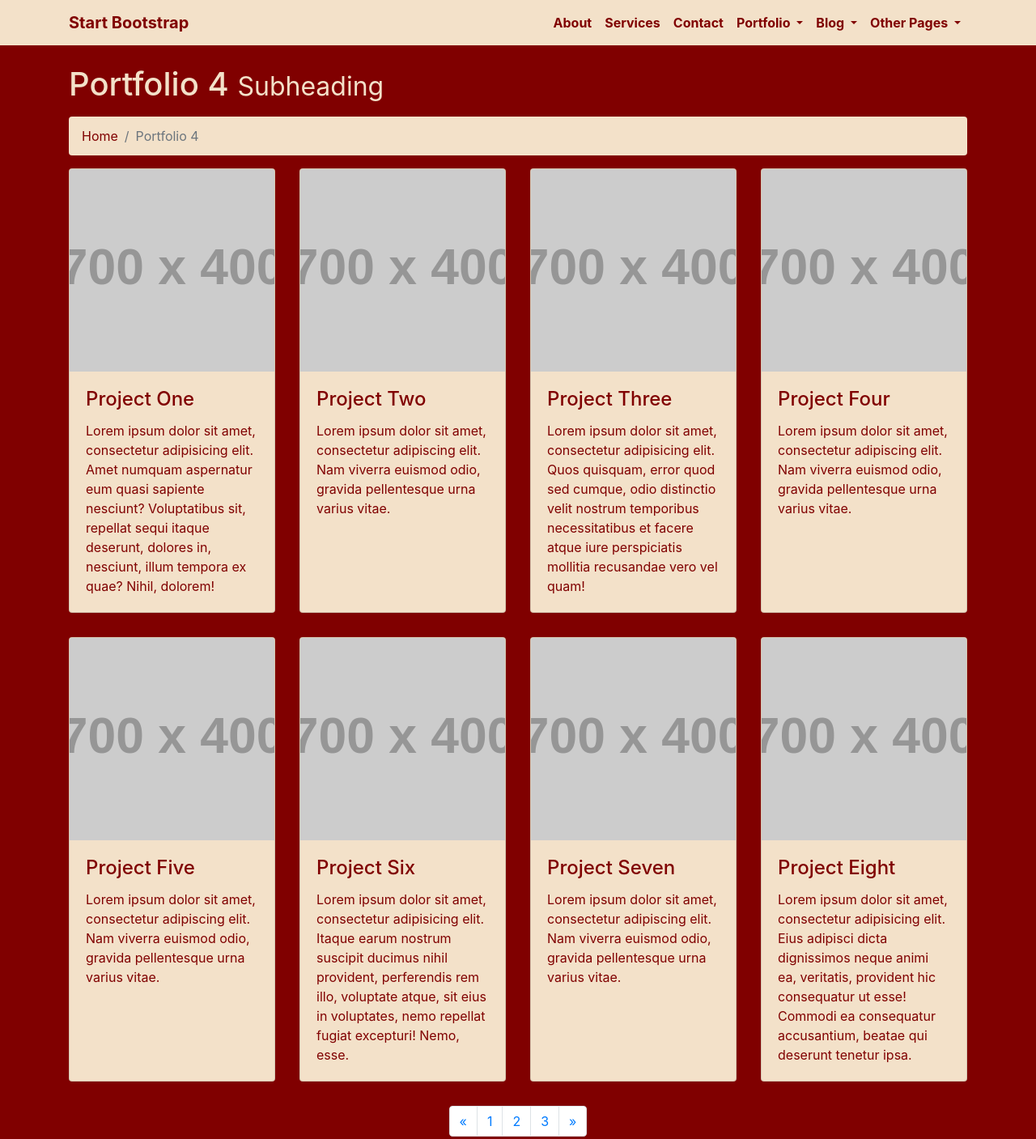
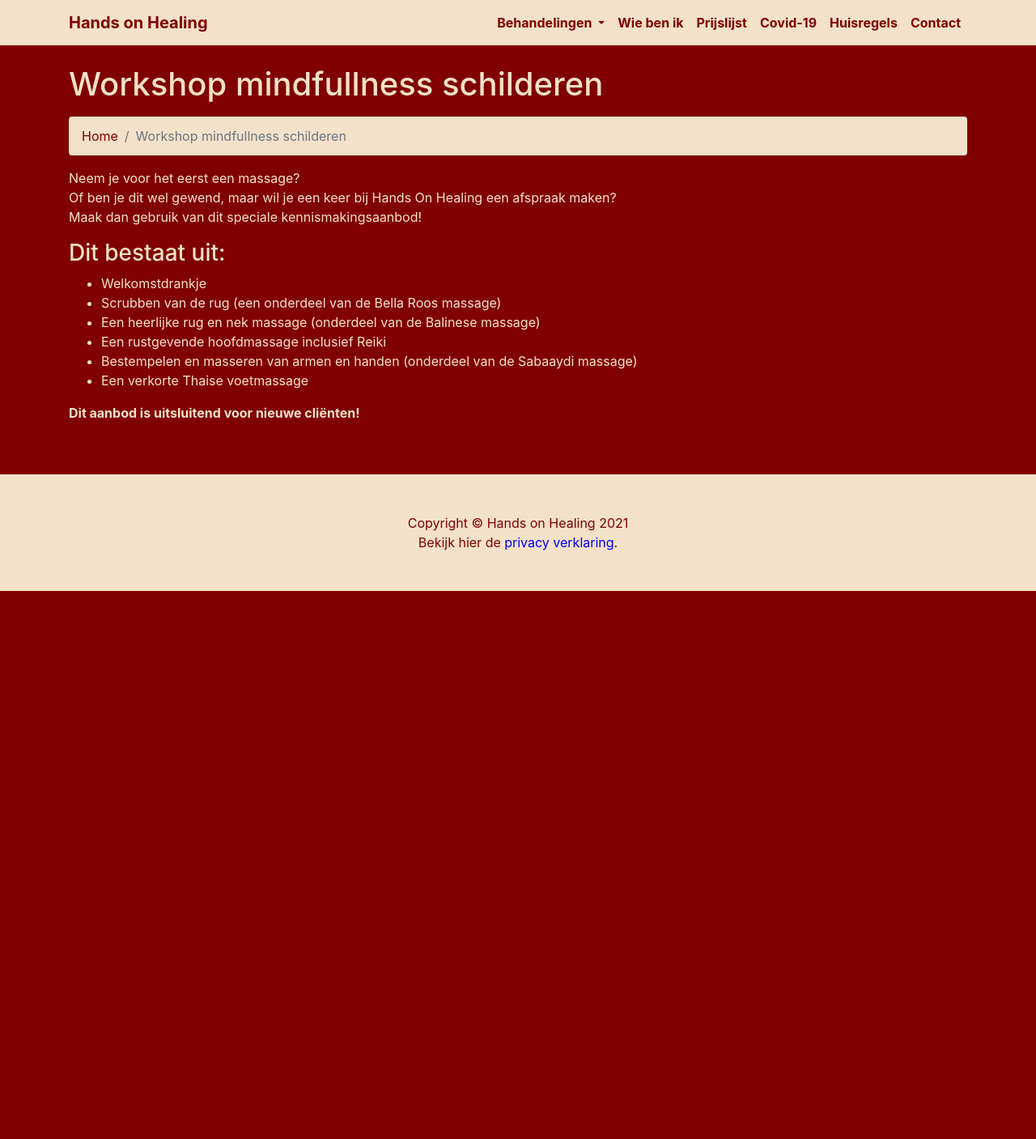
Before and after one commit to MarijnOomens/Handsonhealing, a plain HTML site: page workshop-mindfullness-schilderen.html in a window 1280 px wide. Shown: the top 1407 px of the page at 81% size. After the commit the page ends 800 px from the top, so only its background shows below. Drawn offline with Linux system fonts and the light colour scheme.

Commit message:
seizonsaanbiedingen

```diff
--- a/workshop-mindfullness-schilderen.html
+++ b/workshop-mindfullness-schilderen.html
@@ -8,7 +8,7 @@
   <meta name="description" content="">
   <meta name="author" content="">
 
-  <title>Hands on Healing - Workshop mindfullness schilderen</title>
+  <title>Hands on Healing - Workshop minfullness schilderen</title>
 
   <!-- Bootstrap core CSS -->
   <link href="vendor/bootstrap/css/bootstrap.min.css" rel="stylesheet">
@@ -20,57 +20,45 @@
 
 <body>
 
-  <!-- Navigation -->
     <nav class="navbar fixed-top navbar-expand-lg navbar-dark bg-dark fixed-top">
         <div class="container">
-      <a class="navbar-brand" href="index.html">Start Bootstrap</a>
-      <button class="navbar-toggler navbar-toggler-right" type="button" data-toggle="collapse" data-target="#navbarResponsive" aria-controls="navbarResponsive" aria-expanded="false" aria-label="Toggle navigation">
+            <a class="navbar-brand" href="index.html">Hands on Healing</a>
+            <button class="navbar-toggler navbar-toggler-right" type="button" data-toggle="collapse"
+                data-target="#navbarResponsive" aria-controls="navbarResponsive" aria-expanded="false"
+                aria-label="Toggle navigation">
                 <span class="navbar-toggler-icon"></span>
             </button>
             <div class="collapse navbar-collapse" id="navbarResponsive">
                 <ul class="navbar-nav ml-auto">
-          <li class="nav-item">
-            <a class="nav-link" href="about.html">About</a>
+                    <li class="nav-item dropdown">
+                        <a class="nav-link dropdown-toggle" href="#" id="navbarDropdownPortfolio" data-toggle="dropdown"
+                            aria-haspopup="true" aria-expanded="false">
+                            Behandelingen
+                        </a>
+                        <div class="dropdown-menu dropdown-menu-left" aria-labelledby="navbarDropdownPortfolio">
+                            <a class="dropdown-item" href="therapeutische-behandelingen.html">Therapeutische
+                                behandelingen</a>
+                            <a class="dropdown-item" href="energetische-behandelingen.html">Energetische
+                                behandelingen</a>
+                            <a class="dropdown-item" href="arrangementen-en-wellness.html">Arrangement en wellness</a>
+                            <a class="dropdown-item" href="massages-en-ontspanning.html">Massages en ontspanning</a>
+                            <a class="dropdown-item" href="kinderen.html">Kinderen</a>
+                        </div>
                     </li>
                     <li class="nav-item">
-            <a class="nav-link" href="services.html">Services</a>
+                        <a class="nav-link" href="about.html">Wie ben ik</a>
+                    </li>
+                    <li class="nav-item">
+                        <a class="nav-link" href="pricing.html">Prijslijst</a>
+                    </li>
+                    <li class="nav-item">
+                        <a class="nav-link" href="covid.html">Covid-19</a>
+                    </li>
+                    <li class="nav-item">
+                        <a class="nav-link" href="huisregels.html">Huisregels</a>
                     </li>
                     <li class="nav-item">
                         <a class="nav-link" href="contact.html">Contact</a>
-          </li>
-          <li class="nav-item active dropdown">
-            <a class="nav-link dropdown-toggle" href="#" id="navbarDropdownPortfolio" data-toggle="dropdown" aria-haspopup="true" aria-expanded="false">
-              Portfolio
-            </a>
-            <div class="dropdown-menu dropdown-menu-right" aria-labelledby="navbarDropdownPortfolio">
-              <a class="dropdown-item" href="portfolio-1-col.html">1 Column Portfolio</a>
-              <a class="dropdown-item" href="portfolio-2-col.html">2 Column Portfolio</a>
-              <a class="dropdown-item" href="portfolio-3-col.html">3 Column Portfolio</a>
-              <a class="dropdown-item active" href="portfolio-4-col.html">4 Column Portfolio</a>
-              <a class="dropdown-item" href="portfolio-item.html">Single Portfolio Item</a>
-            </div>
-          </li>
-          <li class="nav-item dropdown">
-            <a class="nav-link dropdown-toggle" href="#" id="navbarDropdownBlog" data-toggle="dropdown" aria-haspopup="true" aria-expanded="false">
-              Blog
-            </a>
-            <div class="dropdown-menu dropdown-menu-right" aria-labelledby="navbarDropdownBlog">
-              <a class="dropdown-item" href="blog-home-1.html">Blog Home 1</a>
-              <a class="dropdown-item" href="blog-home-2.html">Blog Home 2</a>
-              <a class="dropdown-item" href="blog-post.html">Blog Post</a>
-            </div>
-          </li>
-          <li class="nav-item dropdown">
-            <a class="nav-link dropdown-toggle" href="#" id="navbarDropdownPages" data-toggle="dropdown" aria-haspopup="true" aria-expanded="false">
-              Other Pages
-            </a>
-            <div class="dropdown-menu dropdown-menu-right" aria-labelledby="navbarDropdownPages">
-              <a class="dropdown-item" href="full-width.html">Full Width Page</a>
-              <a class="dropdown-item" href="sidebar.html">Sidebar Page</a>
-              <a class="dropdown-item" href="faq.html">FAQ</a>
-              <a class="dropdown-item" href="404.html">404</a>
-              <a class="dropdown-item" href="pricing.html">Pricing Table</a>
-            </div>
                     </li>
                 </ul>
             </div>
@@ -81,132 +69,43 @@
   <div class="container">
 
     <!-- Page Heading/Breadcrumbs -->
-    <h1 class="mt-4 mb-3">Portfolio 4
-      <small>Subheading</small>
+    <h1 class="mt-4 mb-3">Workshop mindfullness schilderen
     </h1>
 
     <ol class="breadcrumb">
       <li class="breadcrumb-item">
         <a href="index.html">Home</a>
       </li>
-      <li class="breadcrumb-item active">Portfolio 4</li>
+      <li class="breadcrumb-item active">Workshop mindfullness schilderen</li>
     </ol>
 
+    <!-- Portfolio Item Row -->
     <div class="row">
-      <div class="col-lg-3 col-md-4 col-sm-6 portfolio-item">
-        <div class="card h-100">
-          <a href="#"><img class="card-img-top" src="http://placehold.it/700x400" alt=""></a>
-          <div class="card-body">
-            <h4 class="card-title">
-              <a href="#">Project One</a>
-            </h4>
-            <p class="card-text">Lorem ipsum dolor sit amet, consectetur adipisicing elit. Amet numquam aspernatur eum quasi sapiente nesciunt? Voluptatibus sit, repellat sequi itaque deserunt, dolores in, nesciunt, illum tempora ex quae? Nihil, dolorem!</p>
-          </div>
-        </div>
-      </div>
-      <div class="col-lg-3 col-md-4 col-sm-6 portfolio-item">
-        <div class="card h-100">
-          <a href="#"><img class="card-img-top" src="http://placehold.it/700x400" alt=""></a>
-          <div class="card-body">
-            <h4 class="card-title">
-              <a href="#">Project Two</a>
-            </h4>
-            <p class="card-text">Lorem ipsum dolor sit amet, consectetur adipiscing elit. Nam viverra euismod odio, gravida pellentesque urna varius vitae.</p>
-          </div>
-        </div>
-      </div>
-      <div class="col-lg-3 col-md-4 col-sm-6 portfolio-item">
-        <div class="card h-100">
-          <a href="#"><img class="card-img-top" src="http://placehold.it/700x400" alt=""></a>
-          <div class="card-body">
-            <h4 class="card-title">
-              <a href="#">Project Three</a>
-            </h4>
-            <p class="card-text">Lorem ipsum dolor sit amet, consectetur adipisicing elit. Quos quisquam, error quod sed cumque, odio distinctio velit nostrum temporibus necessitatibus et facere atque iure perspiciatis mollitia recusandae vero vel quam!</p>
-          </div>
-        </div>
-      </div>
-      <div class="col-lg-3 col-md-4 col-sm-6 portfolio-item">
-        <div class="card h-100">
-          <a href="#"><img class="card-img-top" src="http://placehold.it/700x400" alt=""></a>
-          <div class="card-body">
-            <h4 class="card-title">
-              <a href="#">Project Four</a>
-            </h4>
-            <p class="card-text">Lorem ipsum dolor sit amet, consectetur adipiscing elit. Nam viverra euismod odio, gravida pellentesque urna varius vitae.</p>
-          </div>
-        </div>
-      </div>
-      <div class="col-lg-3 col-md-4 col-sm-6 portfolio-item">
-        <div class="card h-100">
-          <a href="#"><img class="card-img-top" src="http://placehold.it/700x400" alt=""></a>
-          <div class="card-body">
-            <h4 class="card-title">
-              <a href="#">Project Five</a>
-            </h4>
-            <p class="card-text">Lorem ipsum dolor sit amet, consectetur adipiscing elit. Nam viverra euismod odio, gravida pellentesque urna varius vitae.</p>
-          </div>
-        </div>
-      </div>
-      <div class="col-lg-3 col-md-4 col-sm-6 portfolio-item">
-        <div class="card h-100">
-          <a href="#"><img class="card-img-top" src="http://placehold.it/700x400" alt=""></a>
-          <div class="card-body">
-            <h4 class="card-title">
-              <a href="#">Project Six</a>
-            </h4>
-            <p class="card-text">Lorem ipsum dolor sit amet, consectetur adipisicing elit. Itaque earum nostrum suscipit ducimus nihil provident, perferendis rem illo, voluptate atque, sit eius in voluptates, nemo repellat fugiat excepturi! Nemo, esse.</p>
-          </div>
-        </div>
-      </div>
-      <div class="col-lg-3 col-md-4 col-sm-6 portfolio-item">
-        <div class="card h-100">
-          <a href="#"><img class="card-img-top" src="http://placehold.it/700x400" alt=""></a>
-          <div class="card-body">
-            <h4 class="card-title">
-              <a href="#">Project Seven</a>
-            </h4>
-            <p class="card-text">Lorem ipsum dolor sit amet, consectetur adipiscing elit. Nam viverra euismod odio, gravida pellentesque urna varius vitae.</p>
-          </div>
-        </div>
-      </div>
-      <div class="col-lg-3 col-md-4 col-sm-6 portfolio-item">
-        <div class="card h-100">
-          <a href="#"><img class="card-img-top" src="http://placehold.it/700x400" alt=""></a>
-          <div class="card-body">
-            <h4 class="card-title">
-              <a href="#">Project Eight</a>
-            </h4>
-            <p class="card-text">Lorem ipsum dolor sit amet, consectetur adipisicing elit. Eius adipisci dicta dignissimos neque animi ea, veritatis, provident hic consequatur ut esse! Commodi ea consequatur accusantium, beatae qui deserunt tenetur ipsa.</p>
-          </div>
-        </div>
-      </div>
+      <div class="col-md-8">
+        <p>Neem je voor het eerst een massage?<br> Of ben je dit wel gewend, maar wil je een keer bij Hands On Healing een afspraak maken?<br>
+          Maak dan gebruik van dit speciale kennismakingsaanbod!</p>
+
+          <h3>Dit bestaat uit:</h3>
+          <ul>
+            <li>Welkomstdrankje  </li>
+            <li>Scrubben van de rug (een onderdeel van de Bella Roos massage)</li>
+            <li>Een heerlijke rug en nek massage (onderdeel van de Balinese massage)</li>
+            <li>Een rustgevende hoofdmassage inclusief Reiki</li>
+            <li>Bestempelen en masseren van armen en handen (onderdeel van de Sabaaydi massage)</li>
+            <li>Een verkorte Thaise voetmassage</li>
+          </ul>
+
+          <p><b>Dit aanbod is uitsluitend voor nieuwe cliënten!</b></p>
       </div>
 
-    <!-- Pagination -->
-    <ul class="pagination justify-content-center">
-      <li class="page-item">
-        <a class="page-link" href="#" aria-label="Previous">
-          <span aria-hidden="true">&laquo;</span>
-          <span class="sr-only">Previous</span>
-        </a>
-      </li>
-      <li class="page-item">
-        <a class="page-link" href="#">1</a>
-      </li>
-      <li class="page-item">
-        <a class="page-link" href="#">2</a>
-      </li>
-      <li class="page-item">
-        <a class="page-link" href="#">3</a>
-      </li>
-      <li class="page-item">
-        <a class="page-link" href="#" aria-label="Next">
-          <span aria-hidden="true">&raquo;</span>
-          <span class="sr-only">Next</span>
-        </a>
-      </li>
-    </ul>
+      <div class="col-md-4">
+        <img style="margin-top: 100px; width: 300px;" src="" alt="">
+      </div>
+
+    </div>
+
+
+
 
   </div>
   <!-- /.container -->
```
Also changed, not shown: custom.js (added, +14 -0 lines), index.html (+3 -2 lines). Lines whose indentation alone changed are shown as unchanged.
